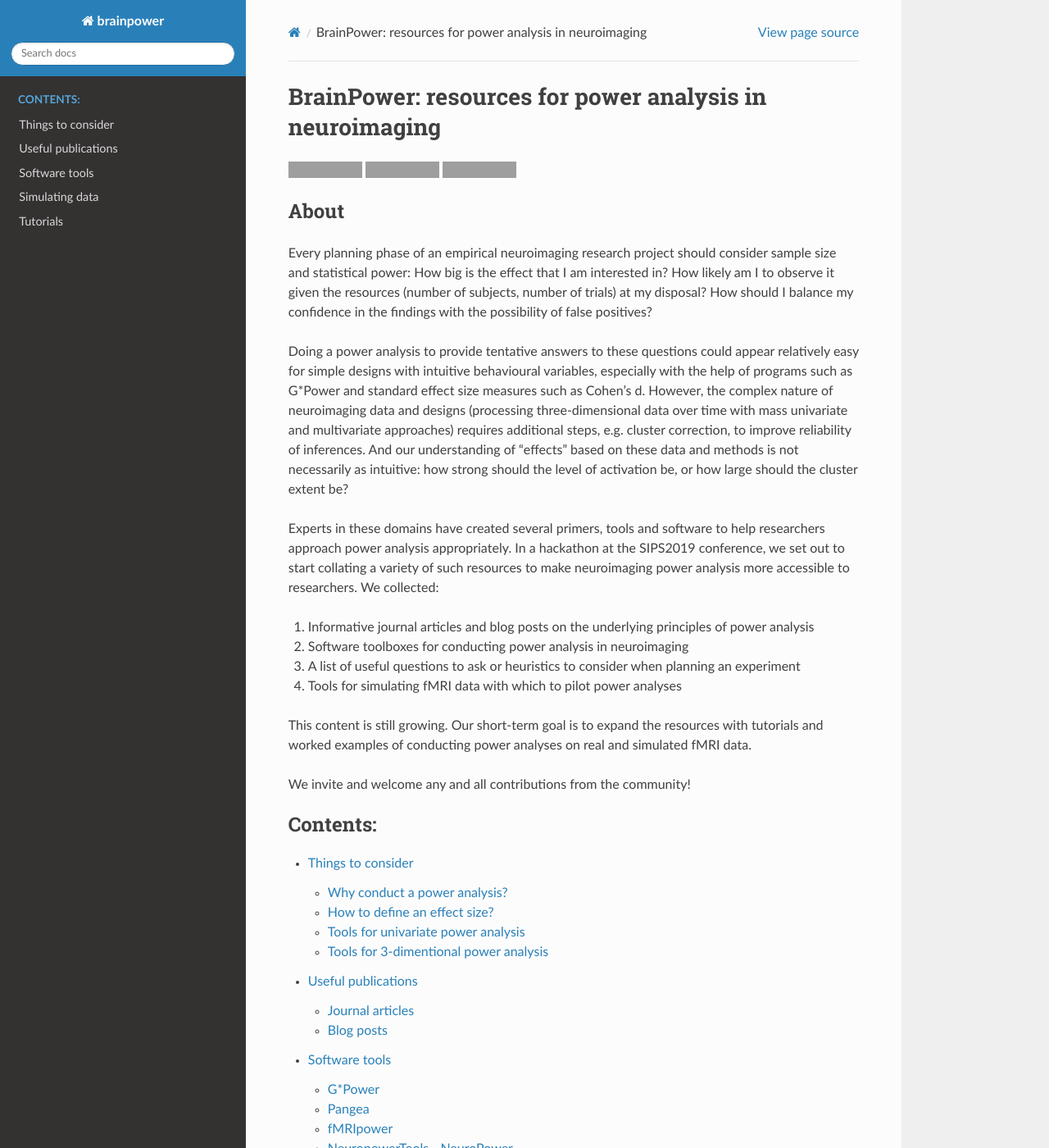
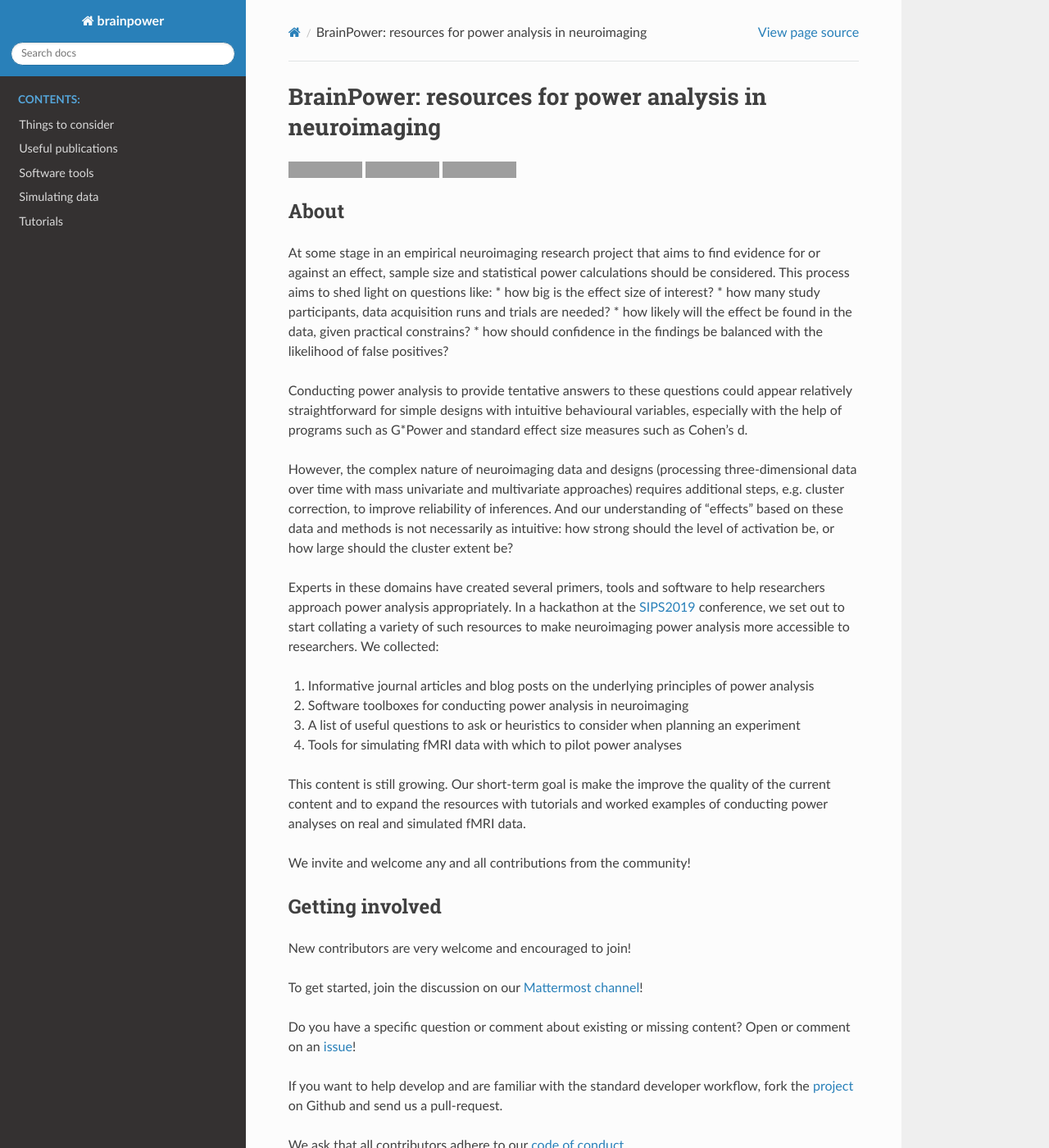
Before and after one commit to jsheunis/brainpower, a Sphinx documentation site: the page built from docs/index.rst, in a window 1280 px wide and 1400 px high. Shown: the whole window at 82% size. Built offline with Sphinx 7.4.7 and the Read the Docs theme 2.0.0, drawn with Linux system fonts in a browser that asks for light colours; grey boxes are pictures that could not be loaded.

Commit message:
updates readme, adds code of conduct, tweaks readthedocs wording

```diff
--- a/docs/index.rst
+++ b/docs/index.rst
@@ -22,22 +22,49 @@ BrainPower: resources for power analysis in neuroimaging
 About
 -----
 
-Every planning phase of an empirical neuroimaging research project should consider sample size and statistical power: How big is the effect that I am interested in? How likely am I to observe it given the resources (number of subjects, number of trials) at my disposal? How should I balance my confidence in the findings with the possibility of false positives?
+At some stage in an empirical neuroimaging research project that aims to find evidence for or against an effect, sample size and statistical power calculations should be considered. This process aims to shed light on questions like:
+* how big is the effect size of interest?
+* how many study participants, data acquisition runs and trials are needed?
+* how likely will the effect be found in the data, given practical constrains?
+* how should confidence in the findings be balanced with the likelihood of false positives?
 
-Doing a power analysis to provide tentative answers to these questions could appear relatively easy for simple designs with intuitive behavioural variables, especially with the help of programs such as G*Power and standard effect size measures such as Cohen's d. However, the complex nature of neuroimaging data and designs (processing three-dimensional data over time with mass univariate and multivariate approaches) requires additional steps, e.g. cluster correction, to improve reliability of inferences. And our understanding of "effects" based on these data and methods is not necessarily as intuitive: how strong should the level of activation be, or how large should the cluster extent be?
+Conducting power analysis to provide tentative answers to these questions could appear relatively straightforward for simple designs with intuitive behavioural variables, especially with the help of programs such as G*Power and standard effect size measures such as Cohen's d.
 
-Experts in these domains have created several primers, tools and software to help researchers approach power analysis appropriately. In a hackathon at the SIPS2019 conference, we set out to start collating a variety of such resources to make neuroimaging power analysis more accessible to researchers. We collected:
+However, the complex nature of neuroimaging data and designs (processing three-dimensional data over time with mass univariate and multivariate approaches) requires additional steps, e.g. cluster correction, to improve reliability of inferences. And our understanding of "effects" based on these data and methods is not necessarily as intuitive: how strong should the level of activation be, or how large should the cluster extent be?
+
+Experts in these domains have created several primers, tools and software to help researchers approach power analysis appropriately. In a hackathon at the `SIPS2019`_ conference, we set out to start collating a variety of such resources to make neuroimaging power analysis more accessible to researchers. We collected:
 
 1. Informative journal articles and blog posts on the underlying principles of power analysis
 2. Software toolboxes for conducting power analysis in neuroimaging
 3. A list of useful questions to ask or heuristics to consider when planning an experiment
 4. Tools for simulating fMRI data with which to pilot power analyses
 
-This content is still growing. Our short-term goal is to expand the resources with tutorials and worked examples of conducting power analyses on real and simulated fMRI data.
+This content is still growing. Our short-term goal is make the improve the quality of the current content and to expand the resources with tutorials and worked examples of conducting power analyses on real and simulated fMRI data.
 
 We invite and welcome any and all contributions from the community!
 
+.. _SIPS2019: https://www.improvingpsych.org/SIPS2019/
 
+
+Getting involved
+----------------
+
+New contributors are very welcome and encouraged to join!
+
+To get started, join the discussion on our `Mattermost channel`_!
+
+Do you have a specific question or comment about existing or missing content?
+Open or comment on an `issue`_!
+
+If you want to help develop and are familiar with the standard developer workflow, fork the `project`_ on Github and send us a pull-request.
+
+We ask that all contributors adhere to our `code of conduct`_.
+
+
+.. _Mattermost channel: https://mattermost.brainhack.org/brainhack/channels/neuroimaging_prereg
+.. _issue: https://github.com/jsheunis/brainpower/issues
+.. _project: https://github.com/jsheunis/brainpower
+.. _code of conduct: https://github.com/jsheunis/brainpower/blob/master/CODE_OF_CONDUCT.md
 
 
 .. toctree::
--- a/docs/software_tools.rst
+++ b/docs/software_tools.rst
@@ -1,5 +1,7 @@
 Software tools
 ==============
+
+Tools for conducting power analysis for neuroimaging data.
 
 G*Power
 *******
--- a/docs/tutorials.rst
+++ b/docs/tutorials.rst
@@ -1,5 +1,4 @@
 Tutorials
 =========
 
-
--- to be populated --
+-- to be updated, contributors welcome! --
```
Also changed, not shown: CODE_OF_CONDUCT.md (added, +76 -0 lines), README.md (+42 -3 lines), docs/publications.rst (+4 -4 lines), docs/things_to_consider.rst (+3 -4 lines).
